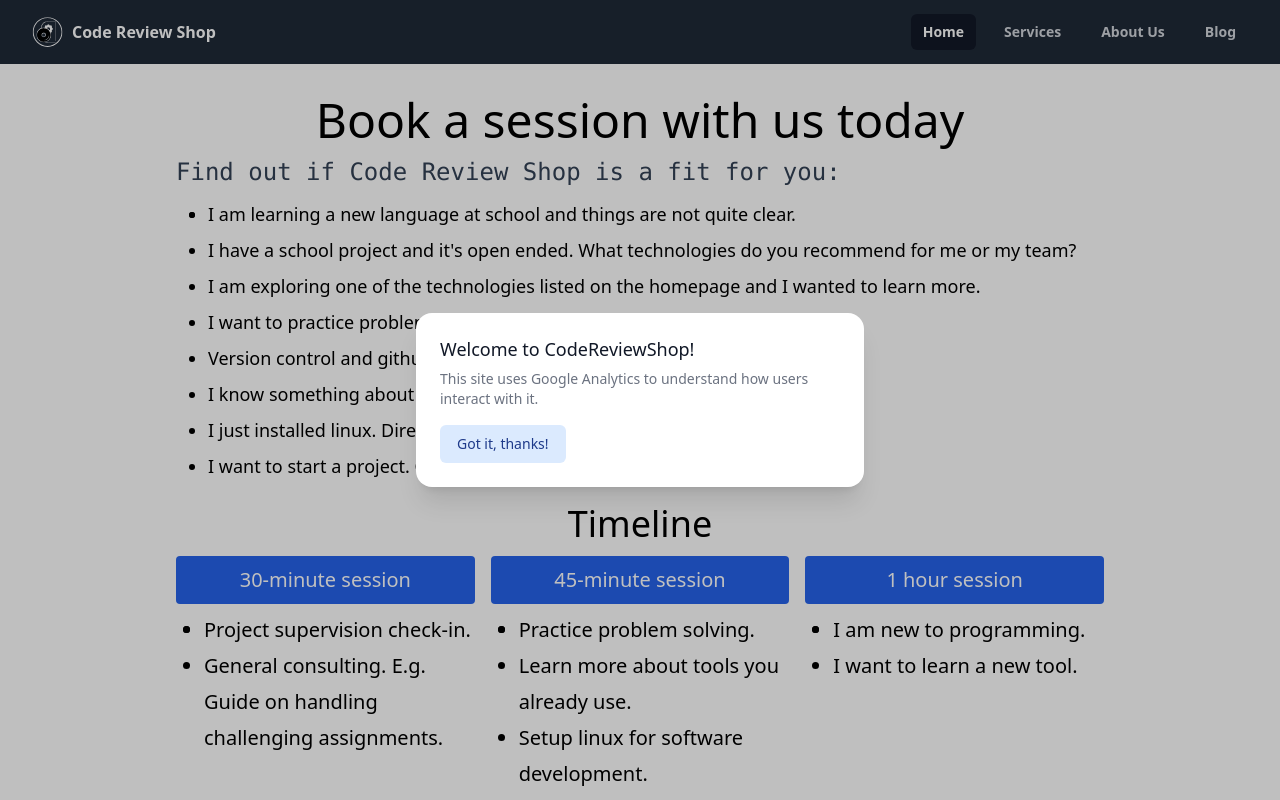
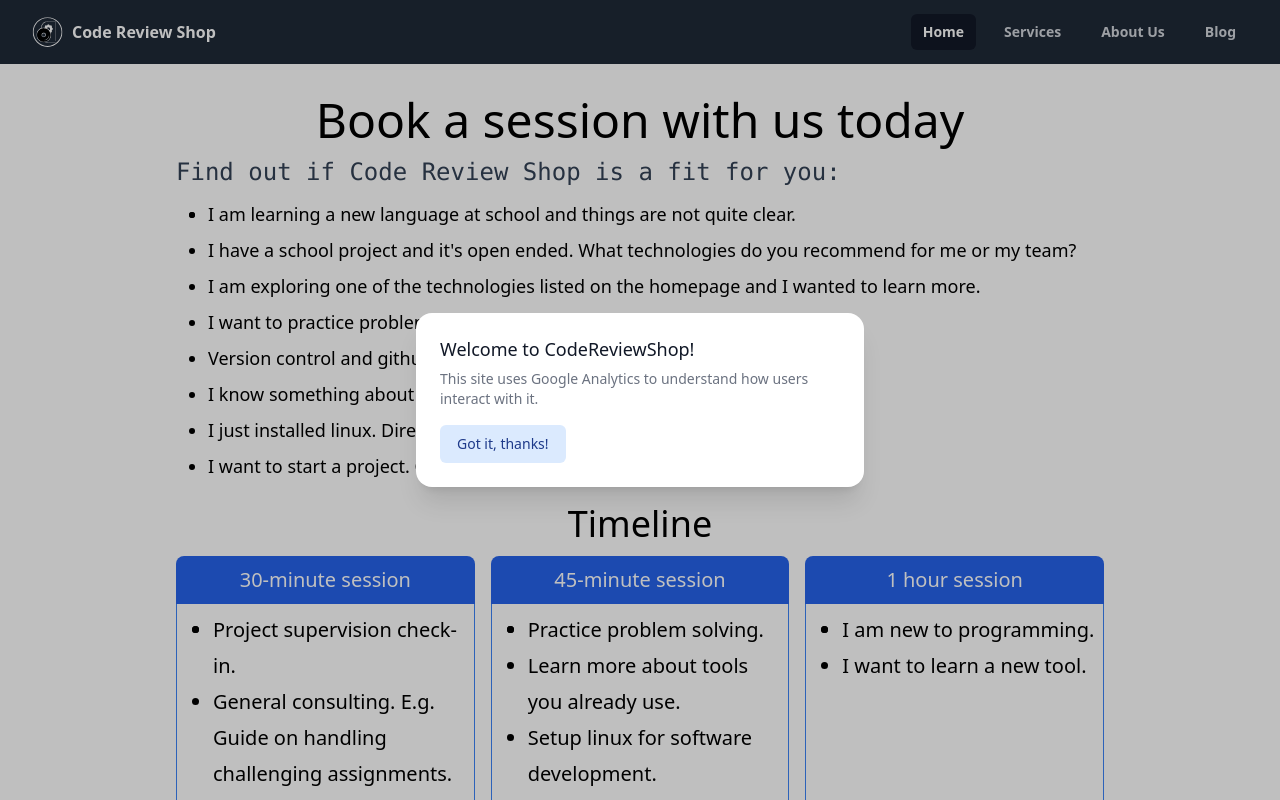
Before and after one commit to project-graveyard/codereviewshop, a Vue app: page /services in a window 1280 px wide. Shown: the top 800 px of the page. Built offline with nearby package versions, Linux system fonts and the light colour scheme.

Commit message:
update timeline session

```diff
--- a/src/views/ServiceView.vue
+++ b/src/views/ServiceView.vue
@@ -28,30 +28,38 @@
     <h2 class="text-center my-3 text-4xl">Timeline</h2>
     <div class="grid grid-cols-1 md:grid-cols-3 gap-4 mb-10">
       <div>
-        <p class="text-center text-white text-xl bg-blue-600 py-2.5 rounded">
+        <p
+          class="text-center text-xl bg-blue-600 py-2.5 text-white rounded-t-lg"
+        >
           30-minute session
         </p>
-        <ul class="list-item list-disc ml-7 my-2 leading-9 text-xl h-60">
+        <div class="border-x border-b rounded-b-lg px-2 py-2 border-blue-500">
+          <ul class="list-item list-disc leading-9 text-xl h-60 ml-7">
             <li>Project supervision check-in.</li>
             <li>
-            General consulting. E.g. Guide on handling challenging assignments.
+              General consulting. E.g. Guide on handling challenging
+              assignments.
             </li>
           </ul>
           <div class="mt-auto">
             <a href="#"
               ><p
-              class="py-3 bg-blue-600 text-center font-semibold rounded-md text-white"
+                class="mx-4 py-3 bg-blue-600 text-center rounded-md font-semibold text-white"
               >
                 Book
               </p></a
             >
           </div>
         </div>
+      </div>
       <div>
-        <p class="text-center text-xl text-white bg-blue-600 py-2.5 rounded">
+        <p
+          class="text-center text-xl bg-blue-600 py-2.5 text-white rounded-t-lg"
+        >
           45-minute session
         </p>
-        <ul class="list-item list-disc ml-7 my-2 leading-9 text-xl h-60">
+        <div class="border-x border-b rounded-b-lg px-2 py-2 border-blue-500">
+          <ul class="list-item list-disc leading-9 text-xl h-60 ml-7">
             <li>Practice problem solving.</li>
             <li>Learn more about tools you already use.</li>
             <li>Setup linux for software development.</li>
@@ -59,29 +67,34 @@
           <div class="mt-auto">
             <a href="#"
               ><p
-              class="py-3 bg-blue-600 text-center rounded-md text-white font-semibold"
+                class="mx-4 py-3 bg-blue-600 text-center rounded-md font-semibold text-white"
               >
                 Book
               </p></a
             >
           </div>
         </div>
+      </div>
       <div>
-        <p class="text-center text-xl bg-blue-600 py-2.5 rounded text-white">
+        <p
+          class="text-center text-xl bg-blue-600 py-2.5 text-white rounded-t-lg"
+        >
           1 hour session
         </p>
-        <ul class="list-item list-disc ml-7 my-2 leading-9 text-xl h-60">
+        <div class="border-x border-b rounded-b-lg px-2 py-2 border-blue-500">
+          <ul class="list-item list-disc leading-9 text-xl h-60 ml-7">
             <li>I am new to programming.</li>
             <li>I want to learn a new tool.</li>
           </ul>
           <div class="mt-auto">
             <a href="#"
               ><p
-              class="py-3 bg-blue-600 text-center rounded-md font-semibold text-white"
+                class="mx-4 py-3 bg-blue-600 text-center rounded-md font-semibold text-white"
               >
                 Book
               </p></a
             >
+          </div>
         </div>
       </div>
     </div>
```
Lines whose indentation alone changed are shown as unchanged.
